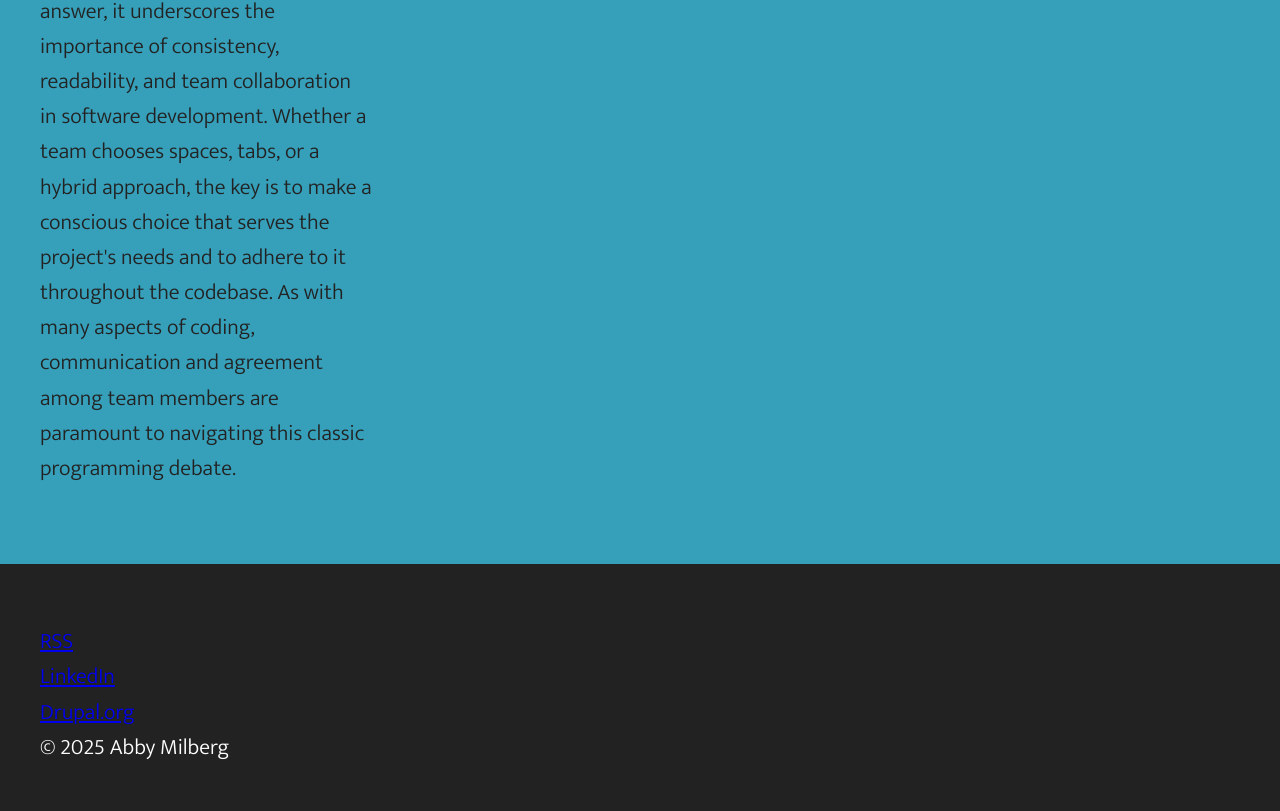
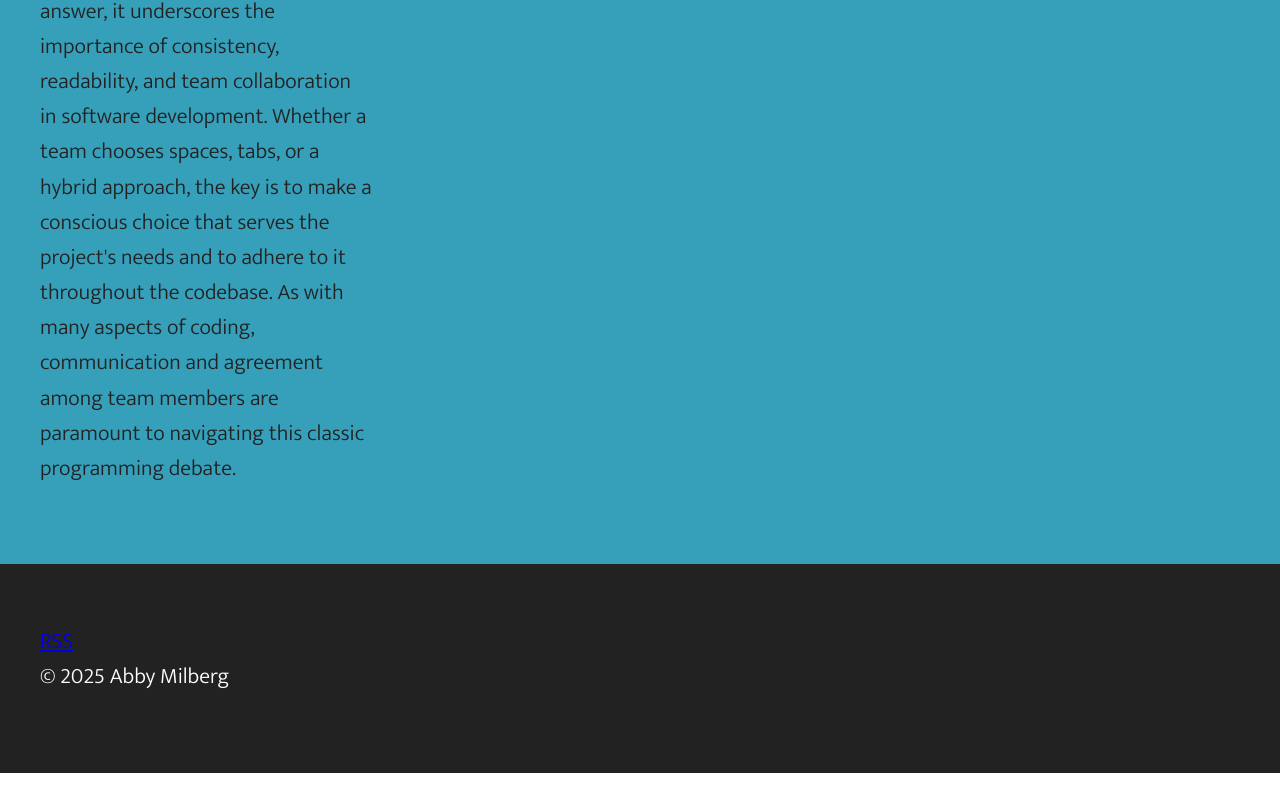
Before and after one commit to Abby805/abby-portfolio, a Next.js app: page /blog/spaces-vs-tabs in a window 1280 px wide. Shown: the part 4600-5411 px from the top of the page. After the commit the page ends 5373 px from the top, so only its background shows below. Built offline with nearby package versions, Linux system fonts and the light colour scheme.

Commit message:
commenting out linkedin and d.o links

```diff
--- a/app/components/footer.tsx
+++ b/app/components/footer.tsx
@@ -13,14 +13,14 @@ const footerItems = [
     href: '/rss',
     name: 'RSS',
   },
-  {
-    href: 'https://www.linkedin.com/in/abigailmilberg/',
-    name: 'LinkedIn',
-  },
-  {
-    href: 'https://www.drupal.org/u/abbym',
-    name: 'Drupal.org',
-  },
+  // {
+  //   href: 'https://www.linkedin.com/in/abigailmilberg/',
+  //   name: 'LinkedIn',
+  // },
+  // {
+  //   href: 'https://www.drupal.org/u/abbym',
+  //   name: 'Drupal.org',
+  // },
 ]
 
 const Footer = () => {
```
